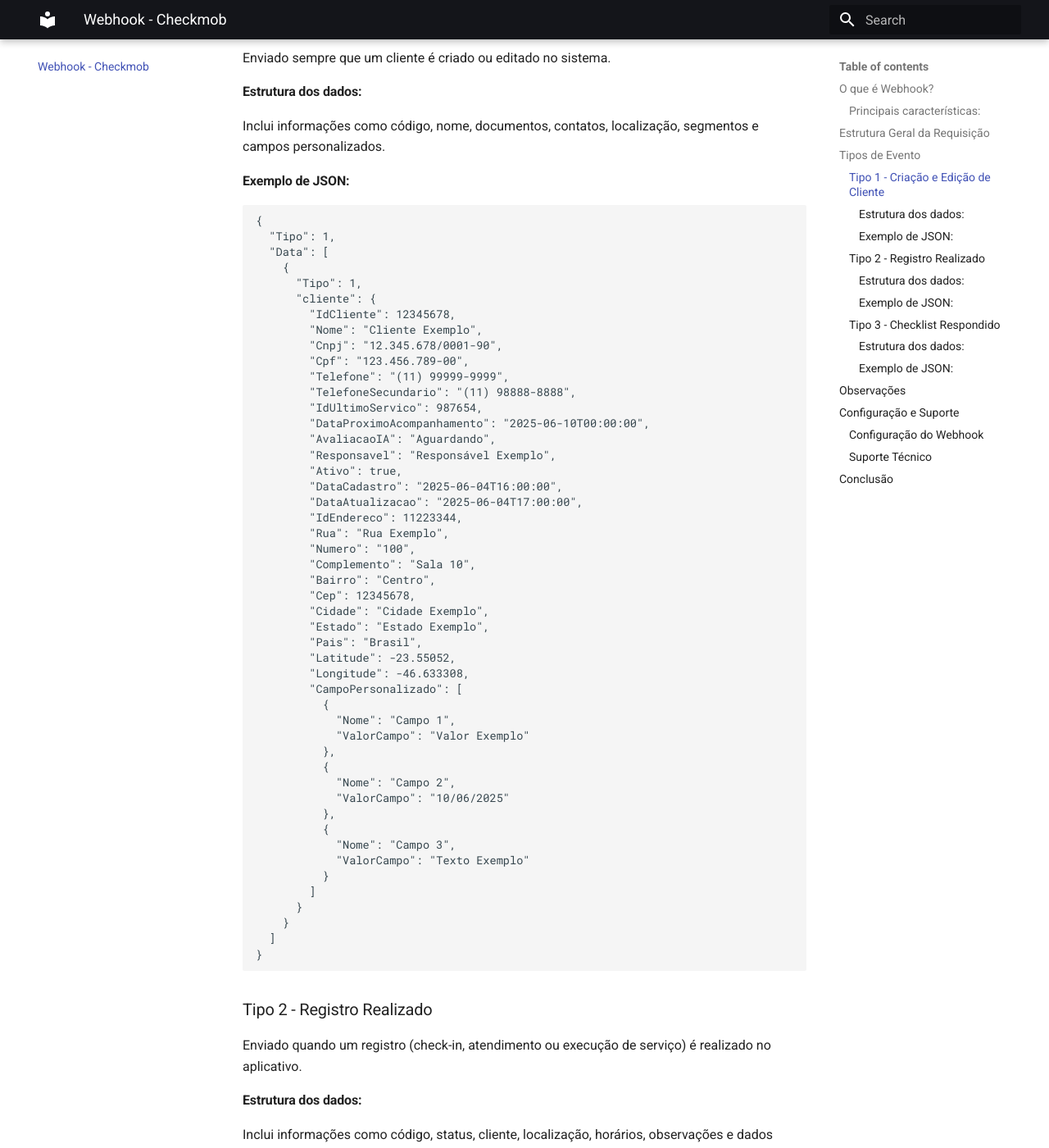
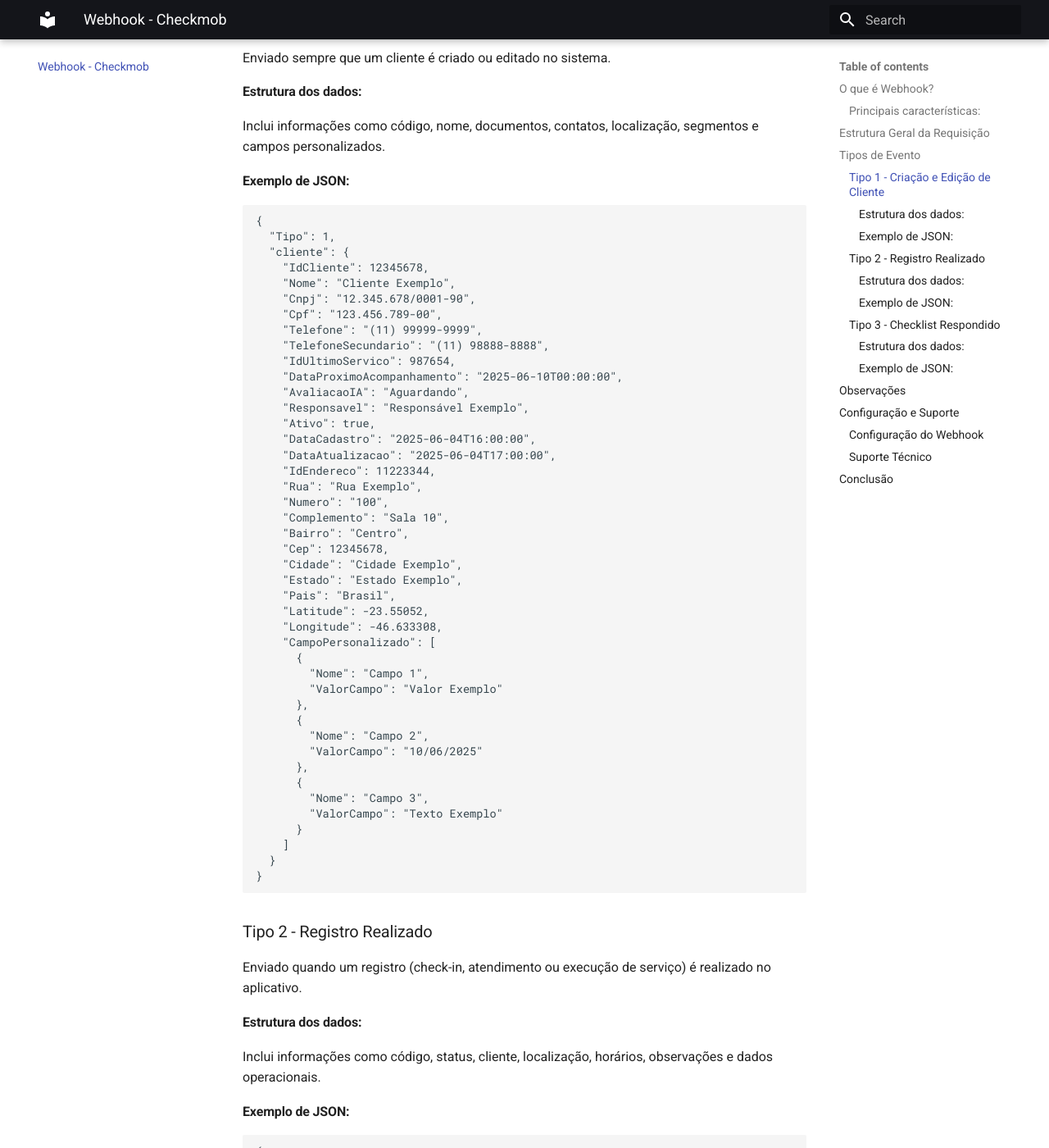
Before and after one commit to checkmob/documentacao-webhook, an MkDocs documentation site: the page built from docs/index.md, in a window 1280 px wide and 1400 px high, scrolled down 1097 px. Shown: the whole window at 82% size. Built offline with MkDocs 1.6.1 and Material for MkDocs 9.7.7, drawn with Linux system fonts in a browser that asks for light colours; some of the changed lines change nothing that is shown; some of the changed text lies outside the part shown.

Commit message:
Ajuste na documentacao

````diff
--- a/docs/index.md
+++ b/docs/index.md
@@ -42,51 +42,46 @@ Inclui informações como código, nome, documentos, contatos, localização, se
 ```json
 {
   "Tipo": 1,
-  "Data": [
-    {
-      "Tipo": 1,
-      "cliente": {
-        "IdCliente": 12345678,
-        "Nome": "Cliente Exemplo",
-        "Cnpj": "12.345.678/0001-90",
-        "Cpf": "123.456.789-00",
-        "Telefone": "(11) 99999-9999",
-        "TelefoneSecundario": "(11) 98888-8888",
-        "IdUltimoServico": 987654,
-        "DataProximoAcompanhamento": "2025-06-10T00:00:00",
-        "AvaliacaoIA": "Aguardando",
-        "Responsavel": "Responsável Exemplo",
-        "Ativo": true,
-        "DataCadastro": "2025-06-04T16:00:00",
-        "DataAtualizacao": "2025-06-04T17:00:00",
-        "IdEndereco": 11223344,
-        "Rua": "Rua Exemplo",
-        "Numero": "100",
-        "Complemento": "Sala 10",
-        "Bairro": "Centro",
-        "Cep": 12345678,
-        "Cidade": "Cidade Exemplo",
-        "Estado": "Estado Exemplo",
-        "Pais": "Brasil",
-        "Latitude": -23.55052,
-        "Longitude": -46.633308,
-        "CampoPersonalizado": [
-          {
-            "Nome": "Campo 1",
-            "ValorCampo": "Valor Exemplo"
-          },
-          {
-            "Nome": "Campo 2",
-            "ValorCampo": "10/06/2025"
-          },
-          {
-            "Nome": "Campo 3",
-            "ValorCampo": "Texto Exemplo"
-          }
-        ]
+  "cliente": {
+    "IdCliente": 12345678,
+    "Nome": "Cliente Exemplo",
+    "Cnpj": "12.345.678/0001-90",
+    "Cpf": "123.456.789-00",
+    "Telefone": "(11) 99999-9999",
+    "TelefoneSecundario": "(11) 98888-8888",
+    "IdUltimoServico": 987654,
+    "DataProximoAcompanhamento": "2025-06-10T00:00:00",
+    "AvaliacaoIA": "Aguardando",
+    "Responsavel": "Responsável Exemplo",
+    "Ativo": true,
+    "DataCadastro": "2025-06-04T16:00:00",
+    "DataAtualizacao": "2025-06-04T17:00:00",
+    "IdEndereco": 11223344,
+    "Rua": "Rua Exemplo",
+    "Numero": "100",
+    "Complemento": "Sala 10",
+    "Bairro": "Centro",
+    "Cep": 12345678,
+    "Cidade": "Cidade Exemplo",
+    "Estado": "Estado Exemplo",
+    "Pais": "Brasil",
+    "Latitude": -23.55052,
+    "Longitude": -46.633308,
+    "CampoPersonalizado": [
+      {
+        "Nome": "Campo 1",
+        "ValorCampo": "Valor Exemplo"
+      },
+      {
+        "Nome": "Campo 2",
+        "ValorCampo": "10/06/2025"
+      },
+      {
+        "Nome": "Campo 3",
+        "ValorCampo": "Texto Exemplo"
       }
-    }
-  ]
+    ]
+  }
 }
 ```
 
@@ -102,11 +97,35 @@ Inclui informações como código, status, cliente, localização, horários, ob
 ```json
 {
   "Tipo": 2,
-  "Data": [
+  "data":
     {
-      // Dados específicos do tipo
+      "Codigo": 12345678,
+      "IdCliente": 87654321,
+      "NomeCliente": "Cliente Exemplo",
+      "IdGrupo": 111222,
+      "NomeGrupo": "Grupo Exemplo",
+      "IdSegmento": 333444,
+      "NomeSegmento": "Segmento Exemplo",
+      "IdOrdemServico": 555666,
+      "IdObjetivo": 777888,
+      "NomeObjetivo": "Objetivo Exemplo",
+      "Observacao": "Observação de exemplo",
+      "EnderecoAproximado": "Rua Exemplo 100, Bairro Centro, Cidade Exemplo, Estado, 12345-678, Brasil",
+      "IdUsuario": 999000,
+      "NomeUsuario": "Usuário Exemplo",
+      "Latitude": -23.55052,
+      "Longitude": -46.633308,
+      "DataCheckIn": "2025-06-04T09:00:00",
+      "DataCheckOut": "2025-06-04T09:30:00",
+      "IdStatus": 1234,
+      "NomeStatus": "Status Exemplo",
+      "DataAlteracaoStatus": "2025-06-04T09:15:00",
+      "DataEnvio": "2025-06-04T09:15:00",
+      "IdUsuarioCriador": 999000,
+      "Agendado": false,
+      "DataInicioEsperada": null,
+      "DataConclusaoEsperada": null
     }
-  ]
 }
 ```
 
````
Also changed, not shown: site/index.html, site/search/search_index.json.
